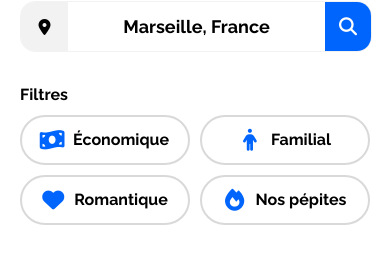
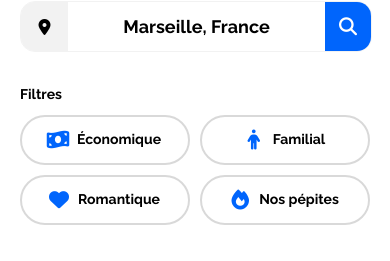
Before and after one commit to Yozziiii/Projet-2-Booki, a plain HTML site: page index.html in a window 390 px wide. Shown: the part 233-494 px from the top of the page. Drawn offline with Linux system fonts and the light colour scheme.

Commit message:
Version mobile fixed
Filter bar FIx
Problem à 320 de largeur les filtres sortait de l'écran
Solution: réduire taille icon et h4

```diff
--- a/css/style.css
+++ b/css/style.css
@@ -700,8 +700,22 @@ footer div h3 {
         grid-template-rows: 1fr 50px 50px ;
     }
 
+    .filter-bar div {
+        padding: 4px 11px;
+    }
+
+    .filter-bar .fa-solid::before {
+        font-size: 20px;
+        width: 18px;
+    }
+
     .firsth4 {
         grid-column: 1/3;
+        font-size: 16px;
+    }
+
+    .filter-bar h4 {
+        font-size: 14px;
     }
 
     .inf-sub {
```
